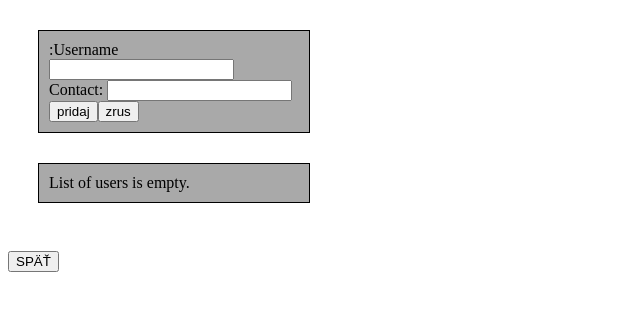
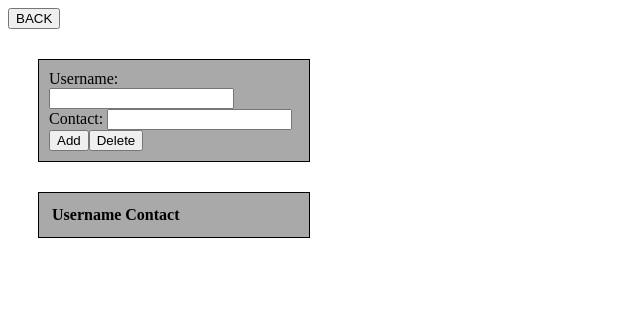
Before and after one commit to JakubUhrincat/Webovky2, an Angular app: page /users in a window 1280 px wide. Shown: the top 310 px of the page, without its empty margins (0-640 px from the left). Built offline with nearby package versions, Linux system fonts and the light colour scheme.

Commit message:
CSS+úprava stránok a zoznamu+drobné úpravy

```diff
--- a/src/app/books/books-formular/books-formular.component.html
+++ b/src/app/books/books-formular/books-formular.component.html
@@ -1,7 +1,7 @@
 <div class="block">
   <form [formGroup]="form">
 
-    <label>:Name
+    <label>Name:
       <input formControlName="name">
     </label>
     <br>
@@ -11,9 +11,9 @@
     </label>
     <br>
 
-    <button (click)="pridaj()" *ngIf="form.value.id === null">pridaj</button>
-    <button (click)="uprav()" *ngIf="form.value.id !== null">uprav</button>
-    <button (click)="zrus()">zrus</button>
+    <button (click)="pridaj()" *ngIf="form.value.id === null">Add</button>
+    <button (click)="uprav()" *ngIf="form.value.id !== null">Edit</button>
+    <button (click)="zrus()">Delete</button>
 
   </form>
 </div>
--- a/src/app/books/books-stranka/books-stranka.component.html
+++ b/src/app/books/books-stranka/books-stranka.component.html
@@ -1,4 +1,6 @@
-<div class="block">
+<div>
+  <button (click)="chodSpat()">BACK</button>
+</div>
 
   <app-books-formular [book]="knihaNaUpravu"
                       (addBook)="pridaj($event)"
@@ -6,15 +8,6 @@
   </app-books-formular>
 
   <app-books-zoznam [books]="books"
-                    (upravKnihu)="upravZoZoznamu($event)"
-                    (zmazKnihu)="zmazZoZoznamu($event)">
+                    (editBook)="upravZoZoznamu($event)"
+                    (deleteBook)="zmazZoZoznamu($event)">
   </app-books-zoznam>
-
-  <br>
-
-  <div>
-    <button (click)="chodSpat()">SPÄŤ</button>
-  </div>
-
-
-</div>
--- a/src/app/books/books-zoznam/books-zoznam.component.html
+++ b/src/app/books/books-zoznam/books-zoznam.component.html
@@ -1,11 +1,6 @@
 <div class="block">
 
-  <div *ngIf="!books || books?.length === 0">
-    List of books is empty.
-  </div>
-
-
-  <table class="table" *ngIf="books?.length > 0">
+  <table class="table">
     <thead>
     <tr>
       <th>Name</th>
@@ -19,8 +14,8 @@
       <td>{{ b.bookName }}</td>
       <td>{{ b.author }}</td>
       <td>
-        <button (click)="uprav(book)">Edit</button>
-        <button (click)="zmaz(book)">Delete</button>
+        <button (click)="uprav(b)">Edit</button>
+        <button (click)="zmaz(b)">Delete</button>
       </td>
     </tr>
     </tbody>
--- a/src/app/borrowings/borrowings-formular/borrowings-formular.component.html
+++ b/src/app/borrowings/borrowings-formular/borrowings-formular.component.html
@@ -1,19 +1,19 @@
 <div class="block">
   <form [formGroup]="form">
 
-    <label>:Book:
+    <label>Book:
       <input formControlName="book">
     </label>
     <br>
 
-    <label>:User:
+    <label>User:
       <input formControlName="user">
     </label>
     <br>
 
-    <button (click)="pridaj()" *ngIf="form.value.id === null">pridaj</button>
-    <button (click)="uprav()" *ngIf="form.value.id !== null">uprav</button>
-    <button (click)="zrus()">zrus</button>
+    <button (click)="pridaj()" *ngIf="form.value.id === null">Add</button>
+    <button (click)="uprav()" *ngIf="form.value.id !== null">Edit</button>
+    <button (click)="zrus()">Delete</button>
 
   </form>
 </div>
--- a/src/app/borrowings/borrowings-stranka/borrowings-stranka.component.html
+++ b/src/app/borrowings/borrowings-stranka/borrowings-stranka.component.html
@@ -1,20 +1,13 @@
-<div class="block">
+<div>
+  <button (click)="chodSpat()">BACK</button>
+</div>
 
-  <app-users-formular [borrowing]="vypozickaNaUpravu"
+<app-borrowings-formular [borrowing]="vypozickaNaUpravu"
                       (addBorrowing)="pridaj($event)"
                       (editBorrowing)="uprav($event)">
-  </app-users-formular>
+  </app-borrowings-formular>
 
-  <app-users-zoznam [borrowings]="borrowings"
-                    (upravOsobu)="upravZoZoznamu($event)"
-                    (zmazOsobu)="zmazZoZoznamu($event)">
-  </app-users-zoznam>
-
-  <br>
-
-  <div>
-    <button (click)="chodSpat()">SPÄŤ</button>
-  </div>
-
-
-</div>
+  <app-borrowings-zoznam [borrowings]="borrowings"
+                    (editBorrowing)="upravZoZoznamu($event)"
+                    (deleteBorrowing)="zmazZoZoznamu($event)">
+  </app-borrowings-zoznam>
--- a/src/app/borrowings/borrowings-zoznam/borrowings-zoznam.component.html
+++ b/src/app/borrowings/borrowings-zoznam/borrowings-zoznam.component.html
@@ -1,11 +1,6 @@
 <div class="block">
 
-  <div *ngIf="!borrowings || borrowings?.length === 0">
-    List of borrowings is empty.
-  </div>
-
-
-  <table class="table" *ngIf="borrowings?.length > 0">
+  <table class="table">
     <thead>
     <tr>
       <th>Book</th>
@@ -19,9 +14,12 @@
       <td>{{ bw.borrowingBook}}</td>
       <td>{{ bw.borrowingUser }}</td>
       <td>
-        <button (click)="uprav(borrowing)">Edit</button>
-        <button (click)="zmaz(borrowing)">Delete</button>
+        <button (click)="uprav(bw)">Edit</button>
+        <button (click)="zmaz(bw)">Delete</button>
       </td>
     </tr>
     </tbody>
   </table>
+
+
+</div>
--- a/src/app/menu/menu.component.css
+++ b/src/app/menu/menu.component.css
@@ -0,0 +1,7 @@
+.block {
+  border: black 1px solid;
+  background-color: darkgrey;
+  margin: 30px;
+  padding: 10px;
+  width: 250px;
+}
--- a/src/app/menu/menu.component.html
+++ b/src/app/menu/menu.component.html
@@ -1,4 +1,5 @@
-
+<div class="block">
 <button (click)="openMenu(menu.USERS)">Users</button>
 <button (click)="openMenu(menu.BOOKS)">Books</button>
 <button (click)="openMenu(menu.BORROWINGS)">Borrowings</button>
+</div>
--- a/src/app/users/users-formular/users-formular.component.html
+++ b/src/app/users/users-formular/users-formular.component.html
@@ -1,7 +1,7 @@
 <div class="block">
   <form [formGroup]="form">
 
-    <label>:Username
+    <label>Username:
       <input formControlName="username">
     </label>
     <br>
@@ -11,9 +11,9 @@
     </label>
     <br>
 
-    <button (click)="pridaj()" *ngIf="form.value.id === null">pridaj</button>
-    <button (click)="uprav()" *ngIf="form.value.id !== null">uprav</button>
-    <button (click)="zrus()">zrus</button>
+    <button (click)="pridaj()" *ngIf="form.value.id === null">Add</button>
+    <button (click)="uprav()" *ngIf="form.value.id !== null">Edit</button>
+    <button (click)="zrus()">Delete</button>
 
   </form>
 </div>
--- a/src/app/users/users-stranka/users-stranka.component.html
+++ b/src/app/users/users-stranka/users-stranka.component.html
@@ -1,20 +1,13 @@
-<div class="block">
+<div>
+  <button (click)="chodSpat()">BACK</button>
+</div>
 
   <app-users-formular [user]="osobaNaUpravu"
-                      (pridajOsobu)="pridaj($event)"
-                      (upravOsobu)="uprav($event)">
+                      (addUser)="pridaj($event)"
+                      (editUser)="uprav($event)">
   </app-users-formular>
 
   <app-users-zoznam [users]="users"
-                    (upravOsobu)="upravZoZoznamu($event)"
-                    (zmazOsobu)="zmazZoZoznamu($event)">
+                    (editUser)="upravZoZoznamu($event)"
+                    (deleteUser)="zmazZoZoznamu($event)">
   </app-users-zoznam>
-
-  <br>
-
-  <div>
-    <button (click)="chodSpat()">SPÄŤ</button>
-  </div>
-
-
-</div>
--- a/src/app/users/users-zoznam/users-zoznam.component.html
+++ b/src/app/users/users-zoznam/users-zoznam.component.html
@@ -1,11 +1,6 @@
 <div class="block">
 
-  <div *ngIf="!users || users?.length === 0">
-    List of users is empty.
-  </div>
-
-
-  <table class="table" *ngIf="users?.length > 0">
+  <table class="table">
     <thead>
     <tr>
       <th>Username</th>
@@ -19,8 +14,8 @@
       <td>{{ u.userName }}</td>
       <td>{{ u.contact }}</td>
       <td>
-        <button (click)="uprav(user)">Edit</button>
-        <button (click)="zmaz(user)">Delete</button>
+        <button (click)="uprav(u)">Edit</button>
+        <button (click)="zmaz(u)">Delete</button>
       </td>
     </tr>
     </tbody>
```
